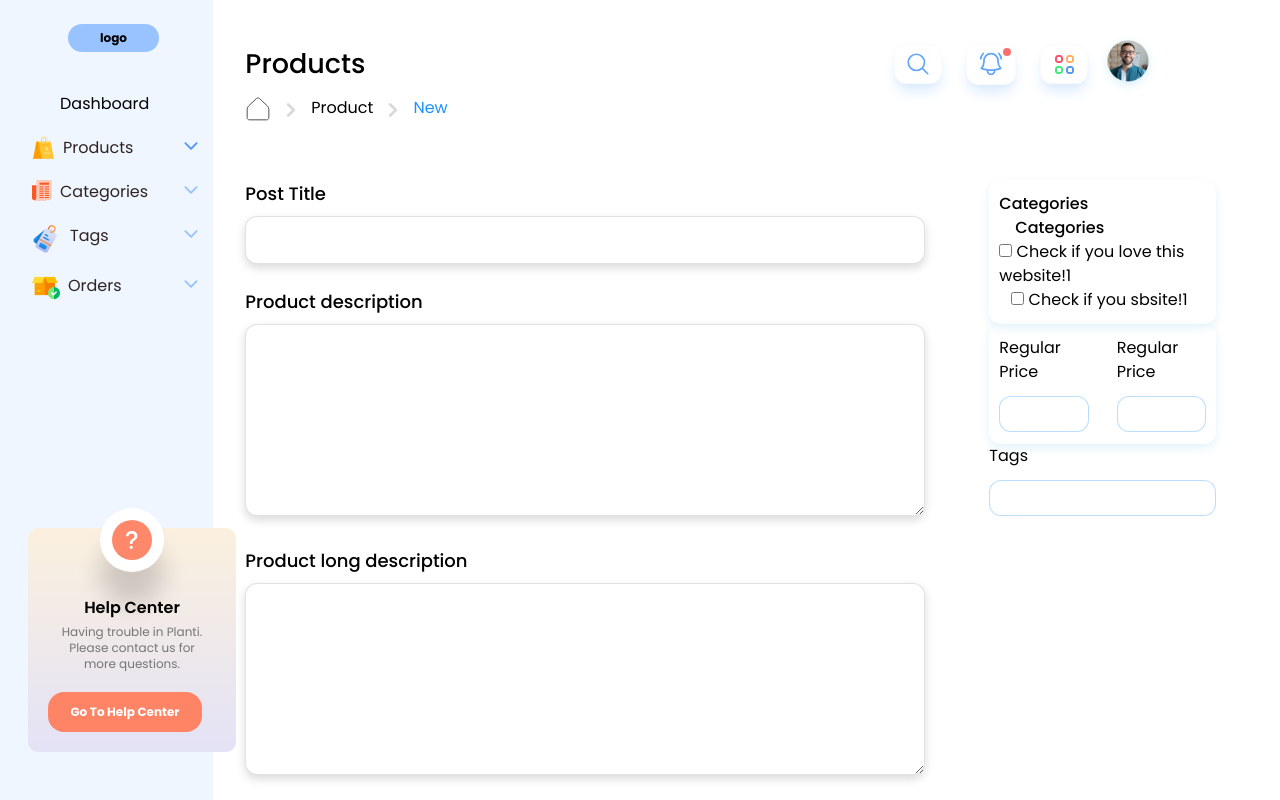
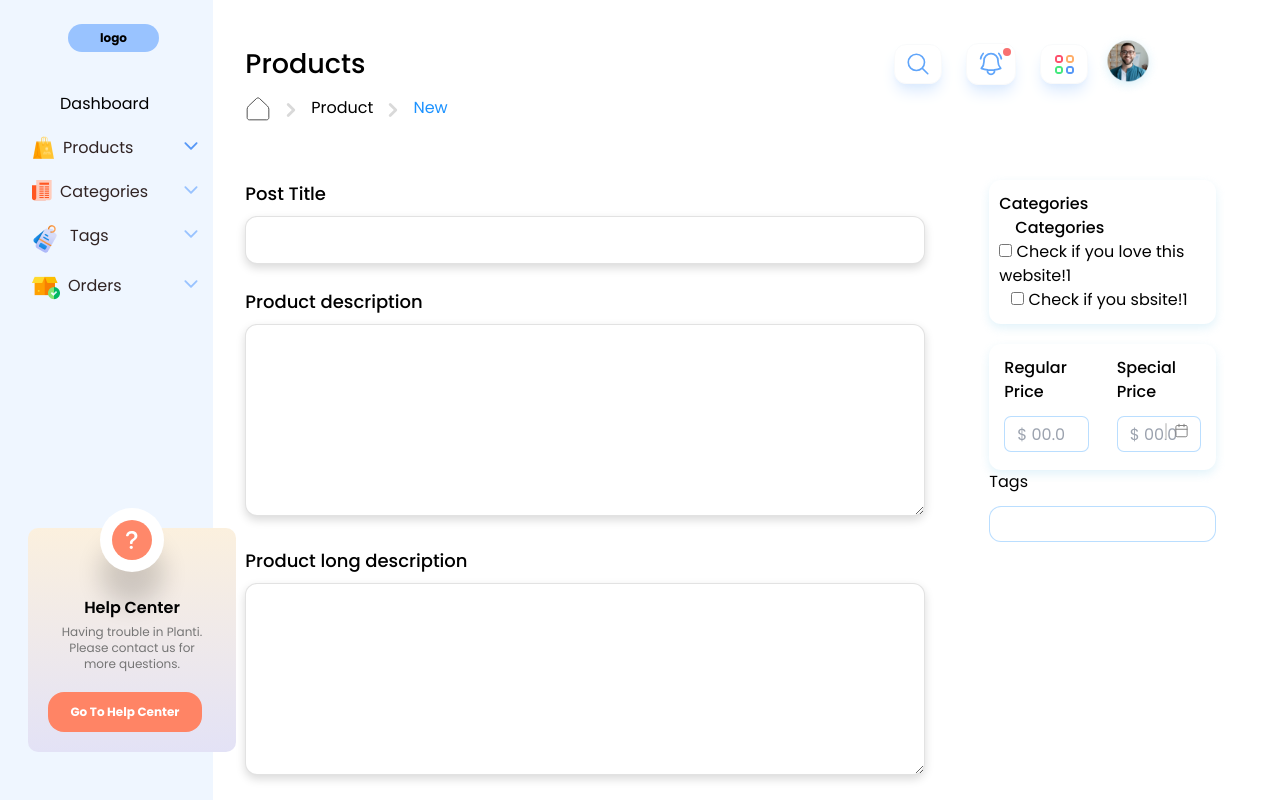
Before and after one commit to devabrahman/PD-1.0, a React (Create React App) app: page /new-product in a window 1280 px wide. Built offline with nearby package versions, Linux system fonts and the light colour scheme.

Commit message:
fix price input

```diff
--- /dev/null
+++ b/src/components/SVGIcons/CalenderIcon.js
@@ -0,0 +1,23 @@
+import PropTypes from 'prop-types';
+const CalenderIcon = ({ className }) => {
+  return (
+    <svg width="13" height="15" viewBox="0 0 13 15" fill="none" xmlns="http://www.w3.org/2000/svg">
+      <path
+        d="M10.875 2.5H2.125C1.43464 2.5 0.875 3.05964 0.875 3.75V12.5C0.875 13.1904 1.43464 13.75 2.125 13.75H10.875C11.5654 13.75 12.125 13.1904 12.125 12.5V3.75C12.125 3.05964 11.5654 2.5 10.875 2.5Z"
+        stroke="#848484"
+        strokeLinecap="round"
+        strokeLinejoin="round"
+        className={className}
+      />
+      <path d="M9 1.25V3.75" stroke="#848484" strokeLinecap="round" strokeLinejoin="round" />
+      <path d="M4 1.25V3.75" stroke="#848484" strokeLinecap="round" strokeLinejoin="round" />
+      <path d="M0.875 6.25H12.125" stroke="#848484" strokeLinecap="round" strokeLinejoin="round" />
+    </svg>
+  );
+};
+
+export default CalenderIcon;
+
+CalenderIcon.propTypes = {
+  className: PropTypes.string.isRequired
+};
--- a/src/pages/product/NewProducts.js
+++ b/src/pages/product/NewProducts.js
@@ -1,6 +1,7 @@
 import { Tab } from '@headlessui/react';
 import Breadcrumbs from 'components/common/Breadcrumbs';
 import Layout from 'components/common/Layout';
+import CalenderIcon from 'components/SVGIcons/CalenderIcon';
 
 const NewProducts = () => {
   return (
@@ -68,25 +69,33 @@ const NewProducts = () => {
           </div>
 
           {/* Regular Price */}
-          <div className="rounded-xl input-accent-box-shadow w-full flex  gap-7 px-2.5 py-3">
+          <div className="rounded-xl mt-5 input-accent-box-shadow w-full flex  gap-7 px-[15px] pt-3 pb-[18px]">
             <div className="w-full ">
-              <h5>Regular Price</h5>
+              <h5 className="font-medium ">Regular Price</h5>
               <input
                 type="number"
                 name=""
                 id=""
-                className="border border-accent/30 h-9 mt-3 rounded-xl w-full"
+                placeholder="$ 00.0"
+                className="border pl-3 border-accent/30 h-9 mt-3 rounded-[7px] w-full pr-1.5"
               />
             </div>
 
-            <div className="w-full ">
-              <h5>Regular Price</h5>
+            <div className="w-full relative">
+              <h5 className="font-medium ">Special Price</h5>
               <input
                 type="number"
                 name=""
                 id=""
-                className="border border-accent/30 h-9 mt-3 rounded-xl w-full"
+                placeholder="$ 00.0"
+                className="border pl-3 border-accent/30 h-9 mt-3 rounded-[7px] w-full pr-1.5"
               />
+              <div className="flex items-center gap-2 absolute bottom-[14%] right-[15%] z-10">
+                <span className="h-4 rounded-sm w-0.5 bg-pdGrey block"></span>
+                <div className="cursor-pointer ">
+                  <CalenderIcon />
+                </div>
+              </div>
             </div>
           </div>
 
```
